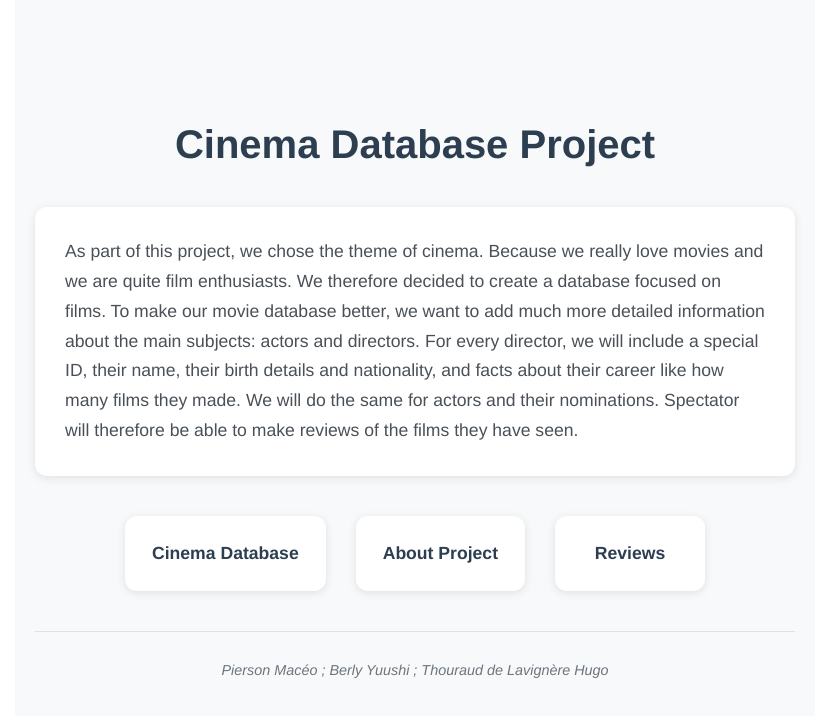
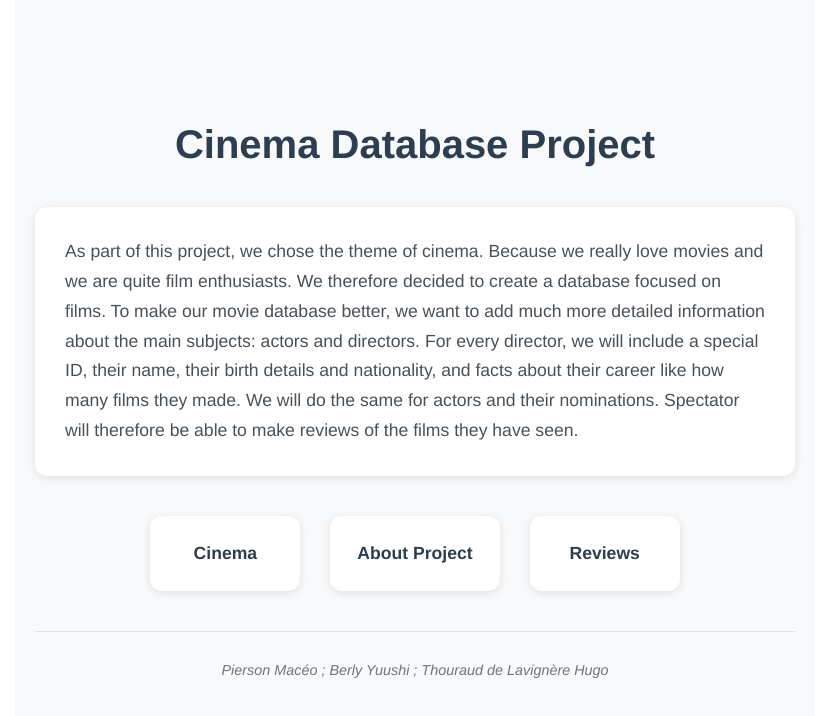
Before and after one commit to strike1510/kino, a Vue app in the folder clientside/: page / in a window 1280 px wide. Shown: the top 716 px of the page, without its empty margins (225-1054 px from the left). Built offline with nearby package versions, Linux system fonts and the light colour scheme.

Commit message:
HOME PAGE FINALLY

```diff
--- a/clientside/src/App.vue
+++ b/clientside/src/App.vue
@@ -1,9 +1,7 @@
 <template>
   <div id="app">
-    <!-- Main Landing Page -->
     <MainPage v-if="$route.path === '/'" />
 
-    <!-- Page Navigation (for other pages) -->
     <nav v-else class="page-nav">
       <router-link to="/">Main</router-link>
       <router-link to="/cinema">Cinema</router-link>
--- a/clientside/src/components/vue/Main.vue
+++ b/clientside/src/components/vue/Main.vue
@@ -7,9 +7,9 @@
     </div>
 
     <div class="navigation-links">
-      <router-link to="/cinema" class="nav-link">
-        <span class="text">Cinema Database</span>
-      </router-link>
+    <router-link to="/home" class="nav-link">
+      <span class="text">Cinema</span>
+    </router-link>
 
       <router-link to="/about" class="nav-link">
         <span class="text">About Project</span>
--- a/clientside/src/views/MainView.vue
+++ b/clientside/src/views/MainView.vue
@@ -1,6 +1,5 @@
 <template>
   <div class="main-view">
-    <!-- Main page content is handled in App.vue -->
   </div>
 </template>
 
@@ -11,5 +10,4 @@ export default {
 </script>
 
 <style scoped>
-/* Styles handled in App.vue */
 </style>
```
